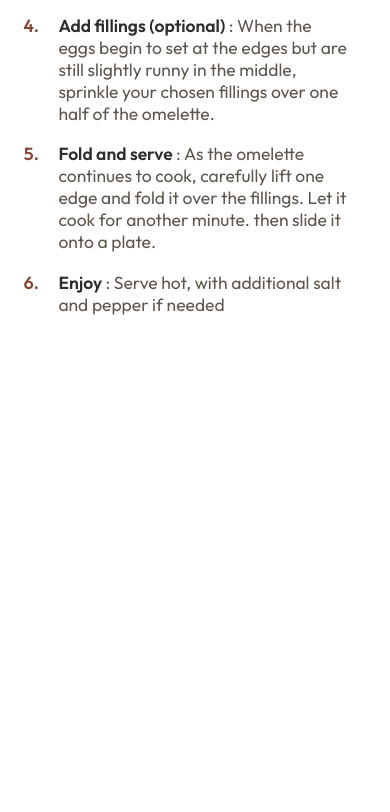
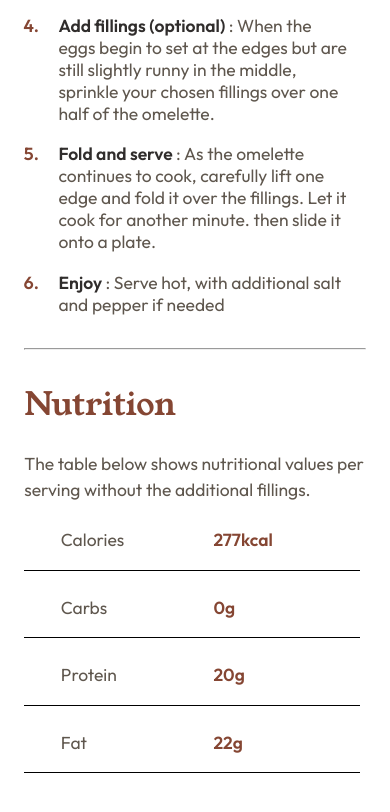
Before and after one commit to zesciati/Recipe-page, a plain HTML site: page index.html in a window 390 px wide. Shown: the part 1418-2230 px from the top of the page. Before the commit the page ends 1776 px from the top, so only its background shows below. Drawn offline with Linux system fonts and the light colour scheme.

Commit message:
feat: Section Nutrition mobile selesai

```diff
--- a/index.html
+++ b/index.html
@@ -93,6 +93,26 @@
         <li><span>Enjoy</span> <span style="color: hsl(30, 10%, 34%); font-weight: 400"> : Serve hot, with additional salt and pepper if needed </span></li>
       </ol>
     </section>
+
+
+    <hr />
+
+    <section class="nutrition">
+      <h1>Nutrition</h1>
+      <p>The table below shows nutritional values per serving without the additional fillings.</p>
+      <div class="table-nutrition">
+        <p class="calories">Calories</p>
+        <p class="carbs">Carbs</p>
+        <p class="protein">Protein</p>
+        <p class="fat">Fat</p>
+        <p class="kcal">277kcal</p>
+        <p class="carbsgram">0g</p>
+        <p class="proteingram">20g</p>
+        <p class="fatgram">22g</p>
+      </div>
+    </section>
+
+
   </main>
 </body>
 
--- a/style.css
+++ b/style.css
@@ -76,7 +76,7 @@ html {
 
 }
 
-body{
+body {
   background-color: var(--white);
 }
 
@@ -126,6 +126,7 @@ main p {
   padding: var(--space-m);
   max-width: 90%;
 }
+
 .preparation-time ul li {
   font-family: var(--font-outfit);
   /* memberikan jarak antara li bullet dan text */
@@ -135,24 +136,25 @@ main p {
   font-size: var(--step-2);
 }
 
-.preparation-time ul .preps{
+.preparation-time ul .preps {
   margin-block: var(--space-xs);
 }
 
-.preparation-time span, .instructions span {
+.preparation-time span,
+.instructions span {
   font-weight: 600;
   color: var(--Stone-900);
   font-size: var(--step-2);
 
 }
 
-
-
-.ingredients{
+.ingredients {
   margin-bottom: 2rem;
 }
 
-.ingredients h1, .instructions h1{
+.ingredients h1,
+.instructions h1,
+.nutrition h1 {
   font-family: var(--font-youngserif);
   font-weight: 400;
   font-size: var(--step-2-larger);
@@ -164,7 +166,7 @@ main p {
   padding-inline: var(--space-m);
 }
 
-.ingredients ul li{
+.ingredients ul li {
   margin-bottom: var(--space-s);
   font-family: var(--font-outfit);
   padding-left: 1rem;
@@ -172,14 +174,19 @@ main p {
   font-size: var(--step-2);
 }
 
-.ingredients ul li span{
+.ingredients ul li span {
   color: var(--Stone-600);
+}
+
+.instructions {
+  margin-bottom: 2rem;
 }
 
 .instructions ol {
   padding-inline: var(--space-m);
 
 }
+
 .instructions ol li {
   font-family: var(--font-outfit);
   margin-bottom: var(--space-m);
@@ -188,3 +195,76 @@ main p {
   color: var(--Brown-800);
   font-weight: 600;
 }
+
+.nutrition p {
+  font-family: var(--font-outfit);
+  line-height: var(--lineheight);
+  color: var(--Stone-600);
+  font-size: var(--step-2);
+}
+
+.table-nutrition {
+  display: grid;
+  grid-template-columns: repeat(auto-fit, minmax(1rem, 1fr));
+  grid-template-areas:
+    "calories kcal"
+    "carbs carbsgram"
+    "protein proteingram"
+    "fat fatgram";
+  /* place-items: center; */
+  margin-right: var(--space-xl);
+}
+
+.table-nutrition p {
+  width: 120%;
+  /* padding: .2rem 0; */
+  padding-bottom: 1rem;
+  border-bottom: 1px solid #000; /* black line */
+  font-size: var(--step-2);
+  font-weight: 400;
+  font-family: var(--font-outfit);
+  /* memberikan jarak dalam grid */
+  text-indent: 20%;
+}
+
+.calories {
+  grid-area: calories;
+}
+
+.carbs {
+  grid-area: carbs;
+}
+
+.protein {
+  grid-area: protein;
+}
+
+.fat {
+  grid-area: fat;
+}
+
+.kcal {
+  grid-area: kcal;
+}
+
+.carbsgram {
+  grid-area: carbsgram;
+}
+
+.proteingram {
+  grid-area: proteingram;
+}
+
+.fatgram {
+  grid-area: fatgram;
+}
+
+.table-nutrition .kcal,
+.table-nutrition .carbsgram,
+.table-nutrition .proteingram,
+.table-nutrition .fatgram {
+  color: var(--Brown-800);
+  font-size: var(--step-2);
+  font-weight: 600;
+  font-family: var(--font-outfit);
+}
```
